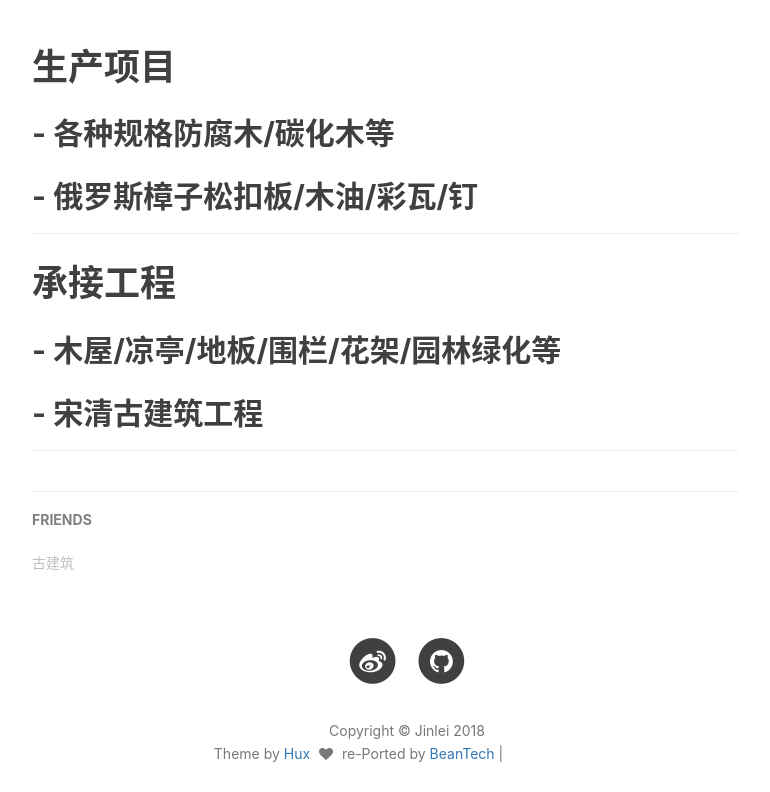
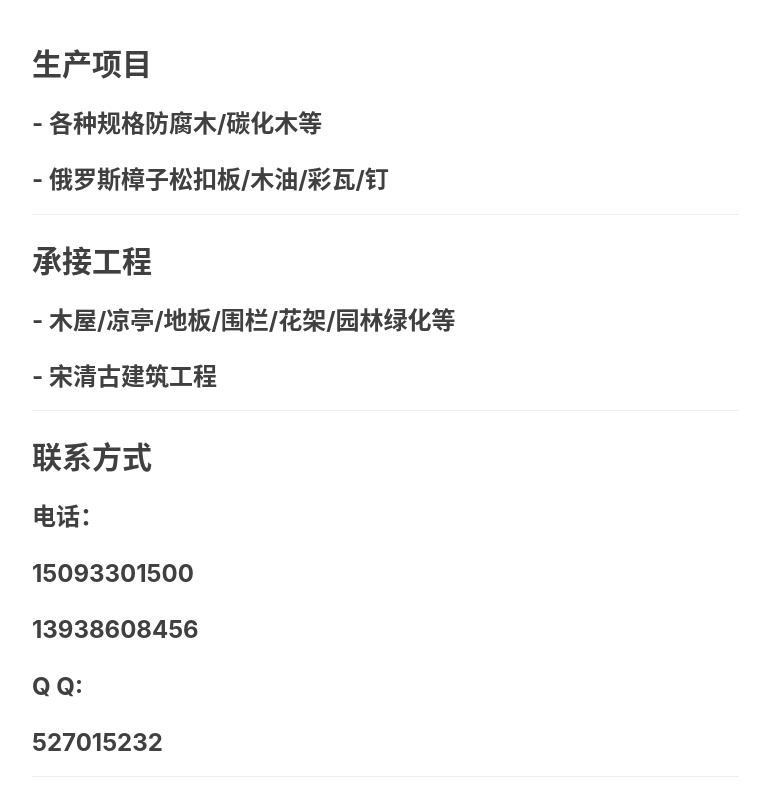
Before and after one commit to gujianzhu/gujianzhu.github.io, a plain HTML site: page index.html in a window 1280 px wide. Shown: the part 548-1340 px from the top of the page, without its empty margins (233-1003 px from the left). Drawn offline with nearby package versions, Linux system fonts and the light colour scheme; grey boxes are pictures that could not be loaded.

Commit message:
Site updated: 2018-05-23 21:14:39

```diff
--- a/index.html
+++ b/index.html
@@ -187,35 +187,57 @@
 
 <div class="post-preview">
 
-	<h1 class="post-title"; style="color:009100">
+	<h2 class="post-title"; style="color:009100">
 		生产项目
-	</h1>
-	<h2 class="post-subtitle">
+	</h2>
+	<h3 class="post-subtitle">
 		- 各种规格防腐木/碳化木等
-	</h2>
+	</h3>
 
-	<h2 class="post-subtitle">
+	<h3 class="post-subtitle">
 		- 俄罗斯樟子松扣板/木油/彩瓦/钉
-	</h2>
+	</h3>
 </div>
 <hr>
 
 <div class="post-preview">
 
-	<h1 class="post-title">
+	<h2 class="post-title">
 		承接工程
-	</h1>
-	<h2 class="post-subtitle">
+	</h2>
+	<h3 class="post-subtitle">
 		- 木屋/凉亭/地板/围栏/花架/园林绿化等
-	</h2>
+	</h3>
 
-	<h2 class="post-subtitle">
+	<h3 class="post-subtitle">
 		- 宋清古建筑工程
-	</h2>
+	</h3>
 </div>
 <hr>
 
 
+<div class="post-preview">
+
+	<h2 class="post-title">
+		联系方式
+	</h2>
+	<h3 class="post-subtitle">
+		电话：
+	</h3>
+	<h3 class="post-subtitle">
+		15093301500
+	</h3>
+	<h3 class="post-subtitle">
+		13938608456
+	</h3>
+	<h3 class="post-subtitle">
+		Q Q:
+	</h3>
+	<h3 class="post-subtitle">
+		527015232
+	</h3>
+</div>
+<hr>
 
 <!-- Pager -->
 
```
